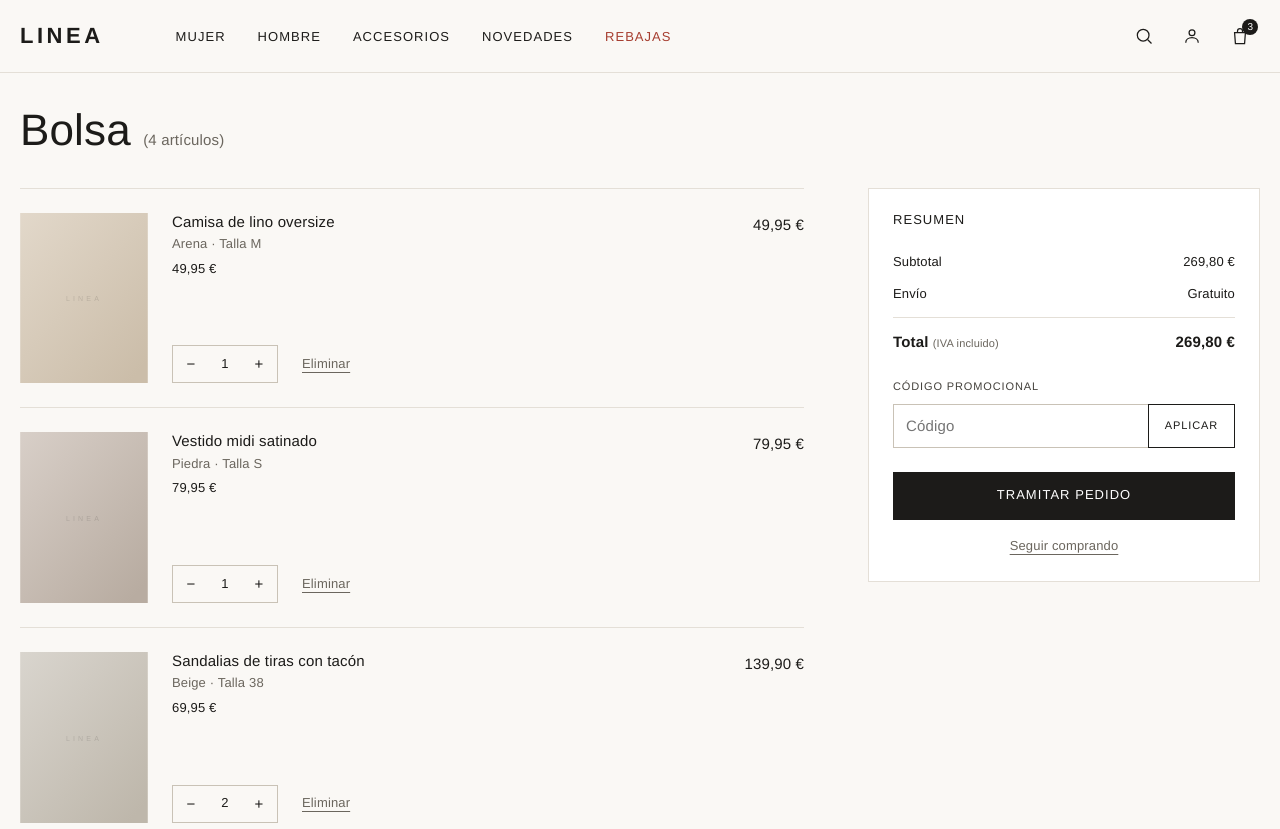
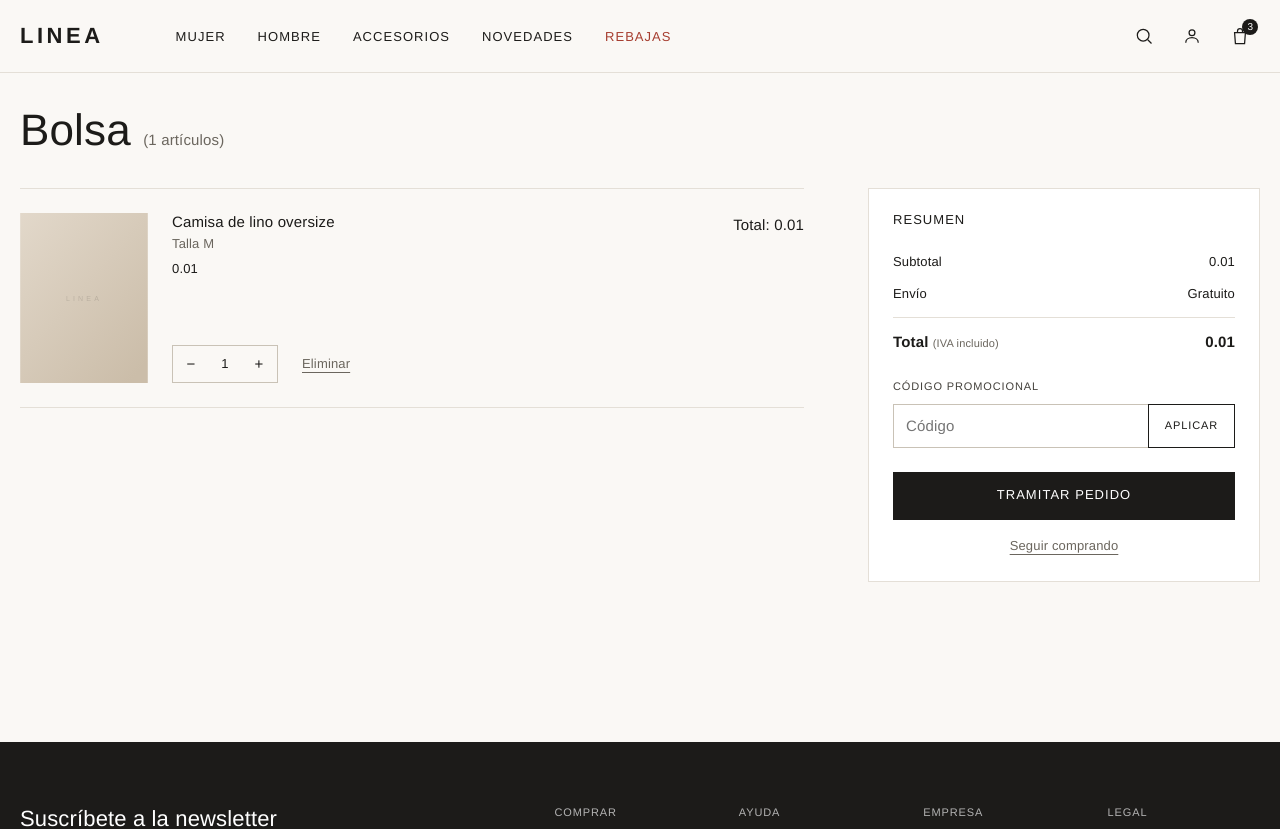
Before and after one commit to MrPloman/linea-frontend, an Angular app: page /carrito in a window 1280 px wide. Shown: the top 829 px of the page. Built offline with nearby package versions, Linux system fonts and the light colour scheme.

Commit message:
Feature[Cart UX]: Variables linked to html

```diff
--- a/src/app/core/domain/models/CartItem.ts
+++ b/src/app/core/domain/models/CartItem.ts
@@ -1,7 +1,8 @@
+import { Image } from '../types/image';
 import { Money } from './money';
 import { ProductSku } from './productSku';
+import { Quantity } from './quantity';
 import { Size } from './size';
-import { StockQuantity } from './stockQuantity';
 
 export class CartItem {
   private constructor(
@@ -9,7 +10,8 @@ export class CartItem {
     private readonly productName: string,
     private readonly size: Size,
     private readonly priceAtAddTime: Money,
-    private readonly quantity: StockQuantity,
+    private readonly quantity: Quantity,
+    private readonly img: Image,
   ) {}
 
   public static createCartItem(
@@ -17,7 +19,8 @@ export class CartItem {
     productName: string,
     size: Size,
     priceAtAddTime: Money,
-    quantity: StockQuantity,
+    quantity: Quantity,
+    img: Image,
   ): CartItem {
     if (!productName || productName.trim().length === 0) {
       throw new Error('ProductName is required');
@@ -26,10 +29,10 @@ export class CartItem {
       throw new Error('Quantity must be greater than 0');
     }
 
-    return new CartItem(sku, productName, size, priceAtAddTime, quantity);
+    return new CartItem(sku, productName, size, priceAtAddTime, quantity, img);
   }
 
-  public updateQuantity(newQuantity: StockQuantity): CartItem {
+  public updateQuantity(newQuantity: Quantity): CartItem {
     if (!newQuantity || newQuantity.displayValue <= 0)
       throw new Error('Quantity is required and is supposed to be 0 or positive number');
     return CartItem.createCartItem(
@@ -38,6 +41,7 @@ export class CartItem {
       this.size,
       this.priceAtAddTime,
       newQuantity,
+      this.img,
     );
   }
   public get lineTotal() {
@@ -52,4 +56,19 @@ export class CartItem {
   public get quantityOfUnits() {
     return this.quantity.displayValue;
   }
+  public get skuValue(): string {
+    return this.sku.displayValue;
+  }
+  public get priceAtAddTimeValue(): Money {
+    return this.priceAtAddTime;
+  }
+  public get productNameValue(): string {
+    return this.productName;
+  }
+  public get sizeValue(): string {
+    return this.size.displayValue;
+  }
+  public get image(): Image {
+    return this.img;
+  }
 }
--- /dev/null
+++ b/src/app/core/domain/models/quantity.ts
@@ -0,0 +1,51 @@
+export class Quantity {
+  private static readonly MAX_VALUE = 99;
+
+  private constructor(private readonly value: number) {}
+
+  public static createQuantity(value: number): Quantity {
+    if (!Number.isInteger(value)) {
+      throw new Error('Quantity must be an integer');
+    }
+    if (value <= 0) {
+      throw new Error('Quantity must be greater than 0');
+    }
+    if (value > Quantity.MAX_VALUE) {
+      throw new Error(`Quantity cannot exceed ${Quantity.MAX_VALUE}`);
+    }
+    return new Quantity(value);
+  }
+
+  public get displayValue(): number {
+    return this.value;
+  }
+
+  public add(other: Quantity): Quantity {
+    return Quantity.createQuantity(this.value + other.value);
+  }
+
+  public subtract(other: Quantity): Quantity {
+    if (this.value - other.value <= 0) {
+      throw new Error(
+        `Cannot subtract ${other.value} from ${this.value}. Result must remain greater than 0.`,
+      );
+    }
+    return Quantity.createQuantity(this.value - other.value);
+  }
+
+  public isEqual(other: Quantity): boolean {
+    return this.value === other.value;
+  }
+
+  public isGreaterThan(other: Quantity): boolean {
+    return this.value > other.value;
+  }
+
+  public isLessThan(other: Quantity): boolean {
+    return this.value < other.value;
+  }
+
+  public isGreaterOrEqualTo(other: Quantity): boolean {
+    return this.value >= other.value;
+  }
+}
--- a/src/app/core/domain/models/size.ts
+++ b/src/app/core/domain/models/size.ts
@@ -55,4 +55,7 @@ export class Size {
   public isEqual(other: Size): boolean {
     return this.system === other.system && this.value === other.value;
   }
+  public get displayValue(): string {
+    return `${this.value}`;
+  }
 }
--- /dev/null
+++ b/src/app/core/domain/types/image.ts
@@ -0,0 +1,4 @@
+export type Image = {
+  url: string;
+  altText: string;
+};
--- a/src/app/presentation/pages/cart/cart.html
+++ b/src/app/presentation/pages/cart/cart.html
@@ -1,18 +1,23 @@
 <div class="cart">
   <h1 class="cart__title">
-    Bolsa <span class="cart__count">({{ summary.articleCount }} artículos)</span>
+    Bolsa <span class="cart__count">({{ getTotalItems() }} artículos)</span>
   </h1>
 
   <!-- TODO(pol): estado vacío ("Tu bolsa está vacía") cuando no haya items -->
   <div class="cart__layout">
     <ul class="cart__list" aria-label="Artículos en la bolsa">
-      @for (item of items; track item.id) {
+      @for (item of items; track item.skuValue) {
         <li class="cart-item">
-          <a class="cart-item__media" [routerLink]="['/producto', item.productId]" tabindex="-1" aria-hidden="true">
+          <a
+            class="cart-item__media"
+            [routerLink]="['/producto', item.skuValue]"
+            tabindex="-1"
+            aria-hidden="true"
+          >
             <img
               class="cart-item__image"
-              [src]="item.image"
-              [alt]="item.imageAlt"
+              [src]="item.image.url"
+              [alt]="item.image.altText"
               width="160"
               height="213"
               loading="lazy"
@@ -21,25 +26,45 @@
 
           <div class="cart-item__body">
             <h2 class="cart-item__name">
-              <a [routerLink]="['/producto', item.productId]">{{ item.name }}</a>
+              <a [routerLink]="['/producto', item.skuValue]">{{ item.productNameValue }}</a>
             </h2>
-            <p class="cart-item__meta">{{ item.color }} · Talla {{ item.size }}</p>
-            <p class="cart-item__unit-price">{{ item.unitPrice }}</p>
+            <p class="cart-item__meta">Talla {{ item.sizeValue }}</p>
+            <p class="cart-item__unit-price">{{ item.priceAtAddTimeValue.toDisplayString() }}</p>
 
             <div class="cart-item__controls">
               <!-- TODO(pol): cambiar cantidad de verdad -->
-              <div class="cart-item__quantity" role="group" [attr.aria-label]="'Cantidad de ' + item.name">
-                <button class="cart-item__quantity-button" type="button" aria-label="Restar una unidad">−</button>
-                <span class="cart-item__quantity-value">{{ item.quantity }}</span>
-                <button class="cart-item__quantity-button" type="button" aria-label="Sumar una unidad">+</button>
+              <div
+                class="cart-item__quantity"
+                role="group"
+                [attr.aria-label]="'Cantidad de ' + item.productNameValue"
+              >
+                <button
+                  class="cart-item__quantity-button"
+                  type="button"
+                  aria-label="Restar una unidad"
+                  (click)="updateItemQuantity(item, item.quantityOfUnits - 1)"
+                >
+                  −
+                </button>
+                <span class="cart-item__quantity-value">{{ item.quantityOfUnits }}</span>
+                <button
+                  class="cart-item__quantity-button"
+                  type="button"
+                  aria-label="Sumar una unidad"
+                  (click)="updateItemQuantity(item, item.quantityOfUnits + 1)"
+                >
+                  +
+                </button>
               </div>
 
               <!-- TODO(pol): eliminar el artículo de la bolsa -->
-              <button class="cart-item__remove" type="button">Eliminar</button>
+              <button class="cart-item__remove" type="button" (click)="removeItem(item)">
+                Eliminar
+              </button>
             </div>
           </div>
 
-          <p class="cart-item__total">{{ item.lineTotal }}</p>
+          <p class="cart-item__total">Total: {{ item.lineTotal.toDisplayString() }}</p>
         </li>
       }
     </ul>
@@ -51,7 +76,7 @@
       <dl class="cart-summary__rows">
         <div class="cart-summary__row">
           <dt>Subtotal</dt>
-          <dd>{{ summary.subtotal }}</dd>
+          <dd>{{ getTotalPrice().toDisplayString() }}</dd>
         </div>
         <div class="cart-summary__row">
           <dt>Envío</dt>
@@ -59,7 +84,7 @@
         </div>
         <div class="cart-summary__row cart-summary__row--total">
           <dt>Total <span class="cart-summary__tax-note">(IVA incluido)</span></dt>
-          <dd>{{ summary.total }}</dd>
+          <dd>{{ getTotalPrice().toDisplayString() }}</dd>
         </div>
       </dl>
 
@@ -67,7 +92,13 @@
       <form class="cart-summary__promo">
         <label class="cart-summary__promo-label" for="promo-code">Código promocional</label>
         <div class="cart-summary__promo-row">
-          <input class="cart-summary__promo-input" id="promo-code" type="text" name="promo-code" placeholder="Código" />
+          <input
+            class="cart-summary__promo-input"
+            id="promo-code"
+            type="text"
+            name="promo-code"
+            placeholder="Código"
+          />
           <button class="cart-summary__promo-button" type="button">Aplicar</button>
         </div>
       </form>
--- a/src/app/presentation/pages/cart/cart.ts
+++ b/src/app/presentation/pages/cart/cart.ts
@@ -1,5 +1,11 @@
-import { ChangeDetectionStrategy, Component } from '@angular/core';
+import { ChangeDetectionStrategy, Component, inject } from '@angular/core';
 import { RouterLink } from '@angular/router';
+import { CartService } from '../../../core/application/services/cartService';
+import { CartItem } from '../../../core/domain/models/cartItem';
+import { Money } from '../../../core/domain/models/money';
+import { ProductSku } from '../../../core/domain/models/productSku';
+import { Quantity } from '../../../core/domain/models/quantity';
+import { Size } from '../../../core/domain/models/size';
 
 /** Item de la bolsa — view model temporal. TODO(pol): modelo real en core/domain */
 interface CartItemVM {
@@ -24,45 +30,45 @@ interface CartItemVM {
   changeDetection: ChangeDetectionStrategy.OnPush,
 })
 export class Cart {
-  // TODO(pol): items reales del carrito (estado de negocio, NO va en un signal de UI)
-  protected readonly items: CartItemVM[] = [
-    {
-      id: 'line-1',
-      productId: 'camisa-lino-oversize',
-      name: 'Camisa de lino oversize',
-      color: 'Arena',
-      size: 'M',
-      quantity: 1,
-      unitPrice: '49,95 €',
-      lineTotal: '49,95 €',
-      image: '/images/products/p1.svg',
-      imageAlt: 'Camisa de lino oversize en color arena',
-    },
-    {
-      id: 'line-2',
-      productId: 'vestido-midi-satinado',
-      name: 'Vestido midi satinado',
-      color: 'Piedra',
-      size: 'S',
-      quantity: 1,
-      unitPrice: '79,95 €',
-      lineTotal: '79,95 €',
-      image: '/images/products/p2.svg',
-      imageAlt: 'Vestido midi satinado en color piedra',
-    },
-    {
-      id: 'line-3',
-      productId: 'sandalias-tiras',
-      name: 'Sandalias de tiras con tacón',
-      color: 'Beige',
-      size: '38',
-      quantity: 2,
-      unitPrice: '69,95 €',
-      lineTotal: '139,90 €',
-      image: '/images/products/p10.svg',
-      imageAlt: 'Sandalias de tiras con tacón en beige',
-    },
-  ];
+  private cartService = inject(CartService);
+  protected items: CartItem[] = [];
+  //   {
+  //     id: 'line-1',
+  //     productId: 'camisa-lino-oversize',
+  //     name: 'Camisa de lino oversize',
+  //     color: 'Arena',
+  //     size: 'M',
+  //     quantity: 1,
+  //     unitPrice: '49,95 €',
+  //     lineTotal: '49,95 €',
+  //     image: '/images/products/p1.svg',
+  //     imageAlt: 'Camisa de lino oversize en color arena',
+  //   },
+  //   {
+  //     id: 'line-2',
+  //     productId: 'vestido-midi-satinado',
+  //     name: 'Vestido midi satinado',
+  //     color: 'Piedra',
+  //     size: 'S',
+  //     quantity: 1,
+  //     unitPrice: '79,95 €',
+  //     lineTotal: '79,95 €',
+  //     image: '/images/products/p2.svg',
+  //     imageAlt: 'Vestido midi satinado en color piedra',
+  //   },
+  //   {
+  //     id: 'line-3',
+  //     productId: 'sandalias-tiras',
+  //     name: 'Sandalias de tiras con tacón',
+  //     color: 'Beige',
+  //     size: '38',
+  //     quantity: 2,
+  //     unitPrice: '69,95 €',
+  //     lineTotal: '139,90 €',
+  //     image: '/images/products/p10.svg',
+  //     imageAlt: 'Sandalias de tiras con tacón en beige',
+  //   },
+  // ];
 
   // TODO(pol): cálculo real de totales (subtotal, envío, impuestos)
   protected readonly summary = {
@@ -71,4 +77,44 @@ export class Cart {
     shipping: 'Gratuito',
     total: '269,80 €',
   };
+  ngOnInit() {
+    this.cartService.addItem(
+      CartItem.createCartItem(
+        ProductSku.createProductSku('camisa-lino-oversize'),
+        'Camisa de lino oversize',
+        Size.createSize('letter', 'M'),
+        Money.createMoney(1, 'EUR'),
+        Quantity.createQuantity(1),
+        {
+          url: '/images/products/p1.svg',
+          altText: 'Camisa de lino oversize en color arena',
+        },
+      ),
+    );
+    this.items = this.cartService.cart();
+  }
+
+  public removeItem(item: CartItem): void {
+    this.cartService.removeItem(item);
+    this.items = this.cartService.cart();
+  }
+
+  public updateItemQuantity(item: CartItem, newQuantity: number): void {
+    if (newQuantity < 1) {
+      this.removeItem(item);
+      return;
+    }
+    this.cartService.updateItemQuantity(
+      ProductSku.createProductSku(item.skuValue),
+      Quantity.createQuantity(newQuantity),
+    );
+    this.items = this.cartService.cart();
+  }
+
+  public getTotalItems(): number {
+    return this.items.reduce((total, item) => total + item.quantityOfUnits, 0);
+  }
+  public getTotalPrice(): Money {
+    return this.cartService.total();
+  }
 }
```
Also changed, not shown: src/app/core/application/services/cartService.ts (+4 -3 lines).
